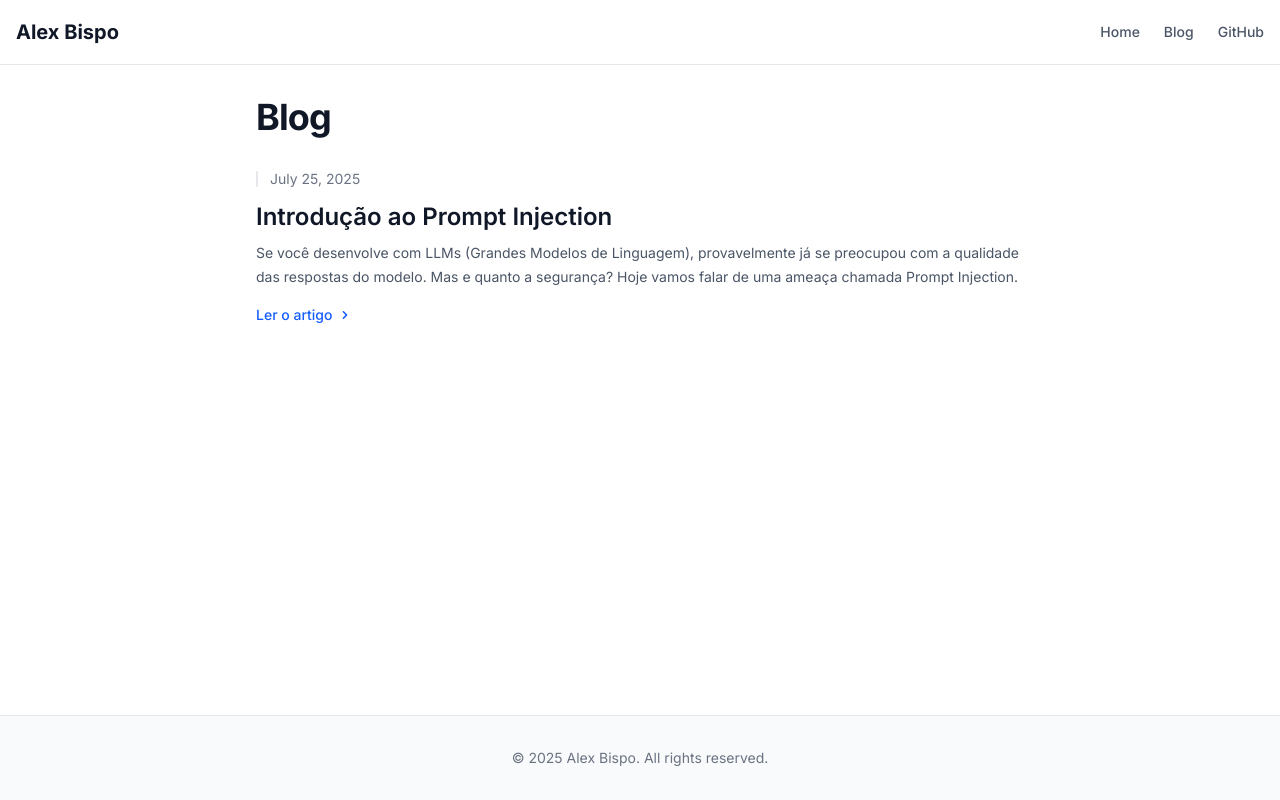
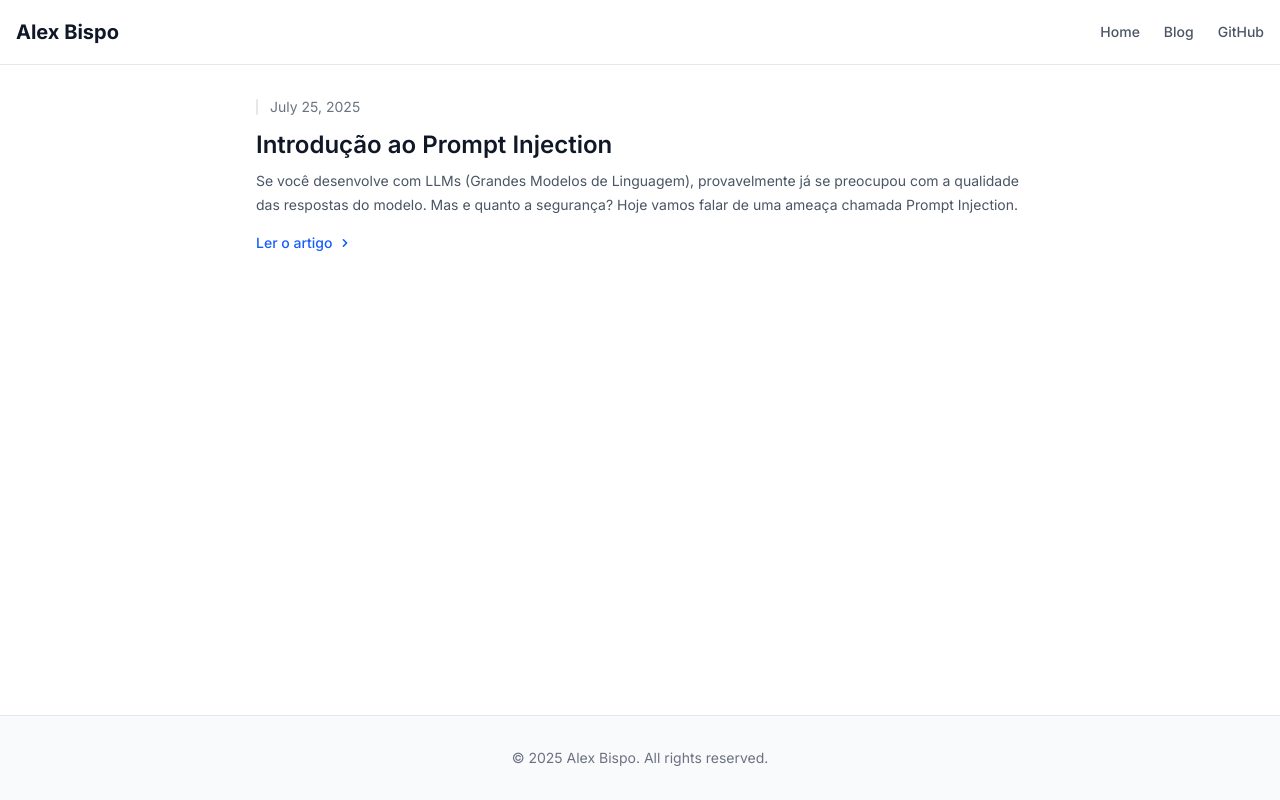
Before and after one commit to alexbispo/alexbispo.github.io, a Next.js app: page /blog in a window 1280 px wide. Built offline with nearby package versions, Linux system fonts and the light colour scheme.

Commit message:
style: remove blog page heading.

```diff
--- a/src/app/blog/page.tsx
+++ b/src/app/blog/page.tsx
@@ -12,9 +12,6 @@ export default function Blog() {
 
     return (
         <div className="max-w-3xl mx-auto">
-            <h1 className="text-3xl font-bold tracking-tight text-gray-900 dark:text-gray-100 sm:text-4xl mb-8">
-                Blog
-            </h1>
             <div className="space-y-10">
                 {allPostsData.map((post) => (
                     <PostCard key={post.slug} post={post} />
```
